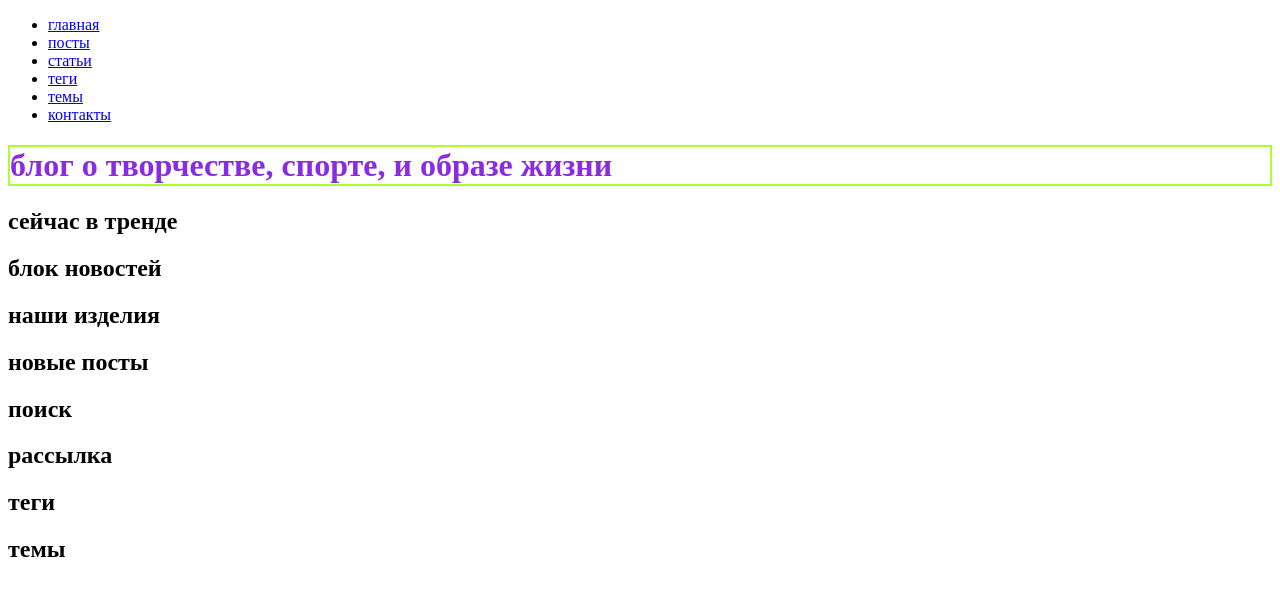
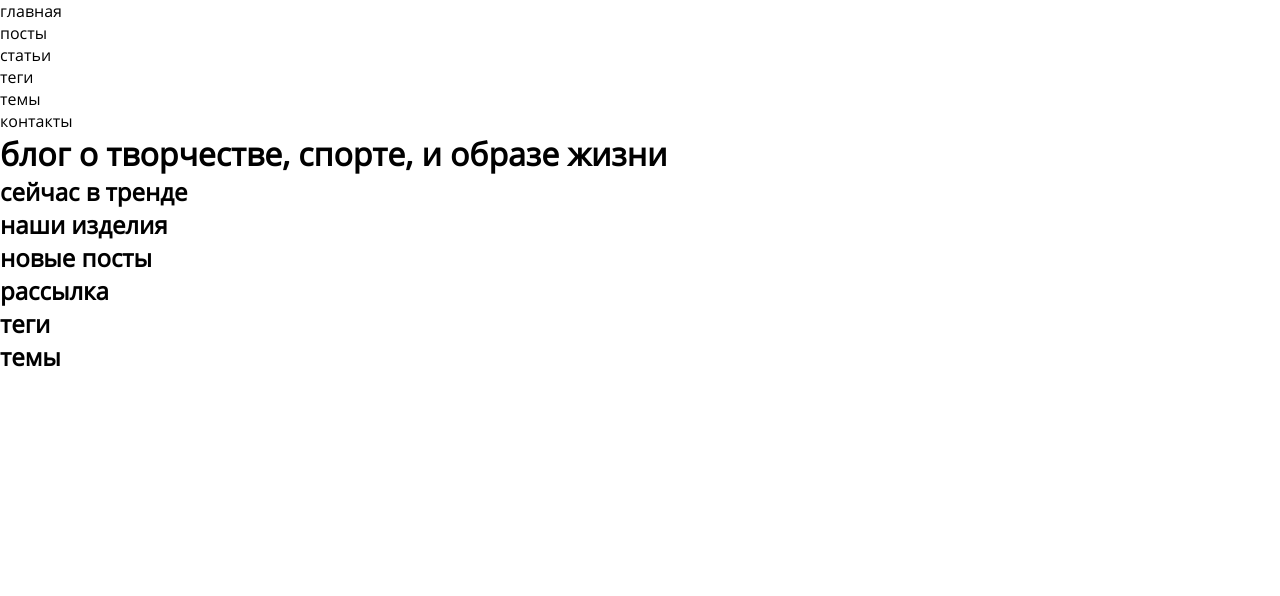
Before and after one commit to fasca23/fpy_diplom, a plain HTML site: page index.html in a window 1280 px wide. Drawn offline with Linux system fonts and the light colour scheme; files whose address does not match are found by name.

Commit message:
Add files via upload

```diff
--- a/css/style.css
+++ b/css/style.css
@@ -1,4 +1,33 @@
-h1 {
-  color:blueviolet;
-  border: 2px solid greenyellow;
+/* сброс стилей */
+
+* {
+  margin: 0;
+  padding: 0;
 }
+
+ul {
+  list-style: none;
+}
+
+a {
+  text-decoration: none;
+  color: inherit;
+}
+
+/* Проверить что другая жирность работает*/
+/* Подключение шрифта */
+@font-face {
+  font-family: OpenSans;
+  src: url(../fonts/OpenSans-Regular.woff);
+  font-weight: 400;
+  font-style: normal;
+}
+
+body {
+  font-family: OpenSans, sans-serif;
+}
+
+.visually-hidden {
+  position: fixed;
+  transform: scale(0);
+}
```
